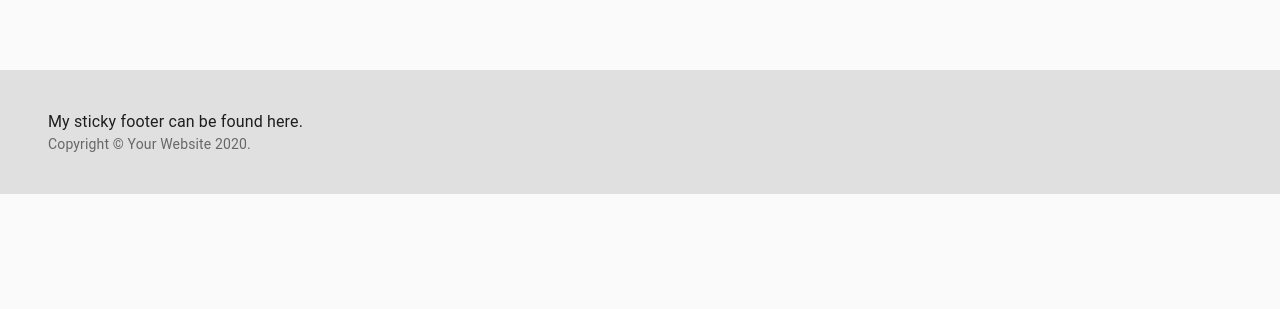
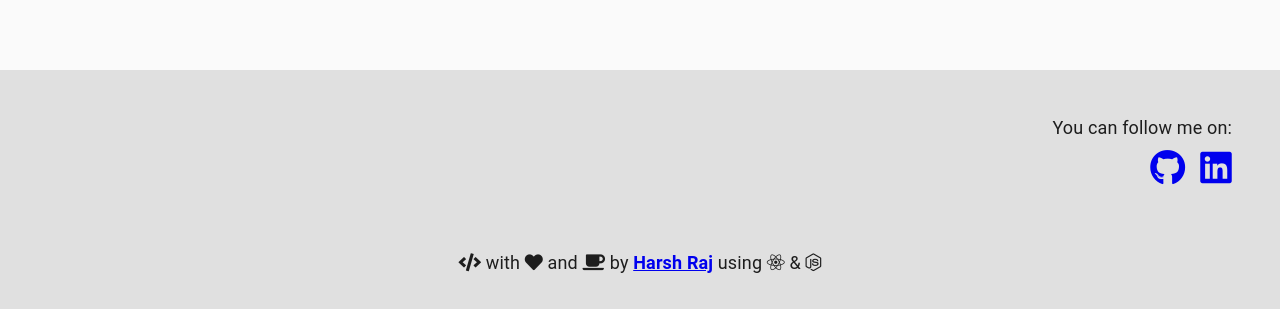
Before and after one commit to rajharsh81070/News-Time, a React (Create React App) app in the folder client/: page /profile in a window 1280 px wide. Shown: the part 785-1094 px from the top of the page. Before the commit the page ends 979 px from the top, so only its background shows below. Built offline with nearby package versions, Linux system fonts and the light colour scheme; no server answers; what flux would draw is missing.

Commit message:
footer updated

```diff
--- a/client/public/index.html
+++ b/client/public/index.html
@@ -7,6 +7,7 @@
   <meta name="viewport" content="width=device-width, initial-scale=1" />
   <meta name="theme-color" content="#000000" />
   <meta name="description" content="Web site created using create-react-app" />
+  <link href="https://use.fontawesome.com/releases/v5.4.1/css/all.css" rel="stylesheet" />
 
   <!-- ----------------------  -->
 
--- a/client/src/components/Footer.js
+++ b/client/src/components/Footer.js
@@ -7,10 +7,10 @@ import Link from '@material-ui/core/Link';
 
 function Copyright() {
   return (
-    <Typography variant="body2" color="textSecondary">
+    <Typography variant="body2" color="inherit" >
       {'Copyright © '}
-      <Link color="inherit" href="https://material-ui.com/">
-        Your Website
+      <Link color="inherit" href="https://rajharsh81070.github.io/My-Portfolio/">
+        Harsh Raj
       </Link>{' '}
       {new Date().getFullYear()}
       {'.'}
@@ -25,7 +25,7 @@ const useStyles = makeStyles((theme) => ({
     // minHeight: '60vh',
   },
   footer: {
-    padding: theme.spacing(5, 3),
+    padding: '9px 24px 36px',
     width: '100%',
     marginTop: 'auto',
     backgroundColor:
@@ -41,10 +41,46 @@ export default function Footer() {
       <CssBaseline />
       <footer className={classes.footer}>
         <Container maxWidth="lg">
-          <Typography variant="body1">My sticky footer can be found here.</Typography>
-          <Copyright />
+          <div style={{ textAlignLast: 'end', fontSize: 'large', padding: '18px 0px 63px ' }}>
+            <p style={{ marginBottom: '9px' }} >You can follow me on:</p>
+            <a
+              target="_blank"
+              style={{ margin: '15px' }}
+              rel="noopener noreferrer"
+              href="https://github.com/rajharsh81070"
+              aria-label="My github"
+            >
+              <i
+                className="fab fa-2x fa-github"
+              />
+            </a>
+            <a
+              target="_blank"
+              rel="noopener noreferrer"
+              href="https://www.linkedin.com/in/harsh-raj-930427164/"
+              aria-label="My Linkedin"
+            >
+              <i class="fab fa-2x fa-linkedin"></i>
+            </a>
+          </div>
+          <div style={{ textAlignLast: 'center', fontSize: 'large' }}>
+            <i className="fas fa-code"></i> with <i className="fas fa-heart"></i> and <i class="fas fa-coffee"></i> by{" "}
+            <a
+              className="badge badge-dark"
+              target="_blank"
+              rel="noopener noreferrer"
+              href="https://rajharsh81070.github.io/My-Portfolio/"
+              aria-label="My Personal Website"
+            >
+              <strong>
+                Harsh Raj
+              </strong>
+            </a>{" "}
+      using <i className="fab fa-react"></i> {" & "}
+            <i class="fab fa-node-js"></i>
+          </div>
         </Container>
       </footer>
-    </div>
+    </div >
   );
 }
```
